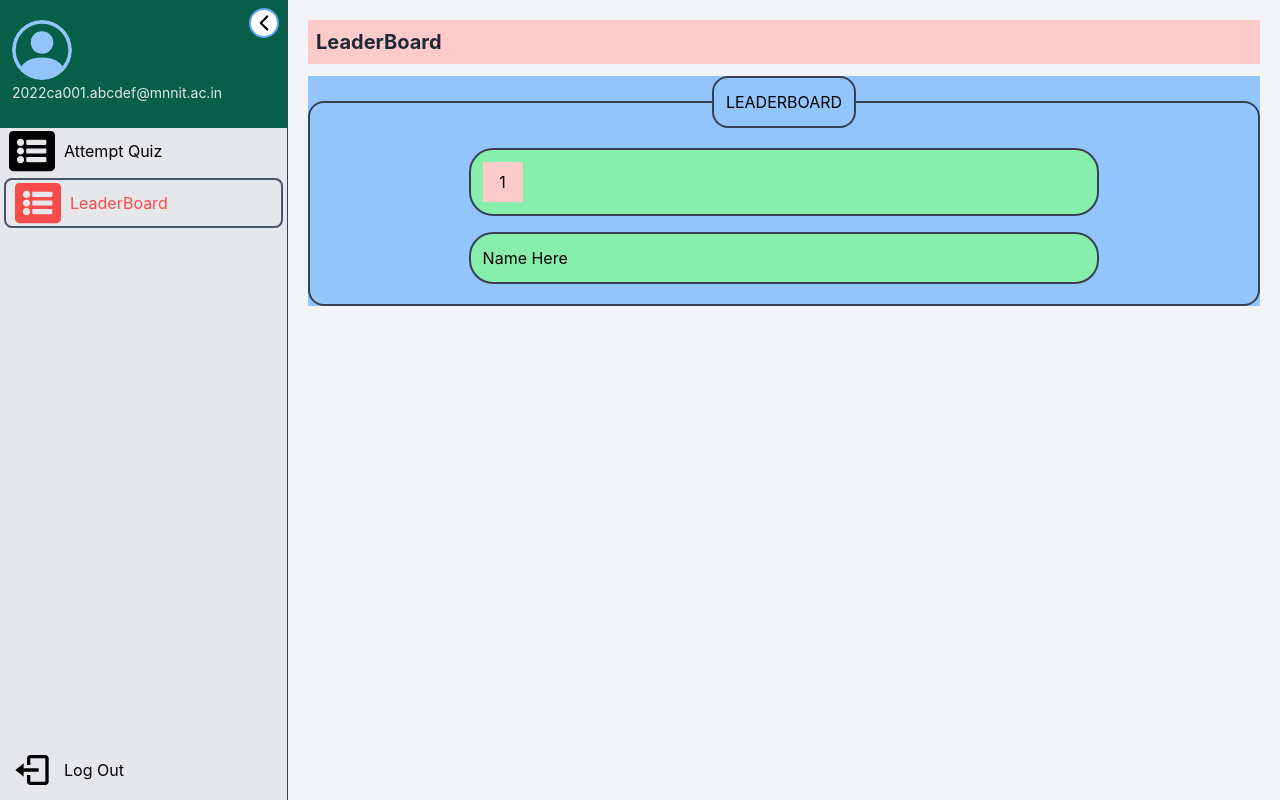
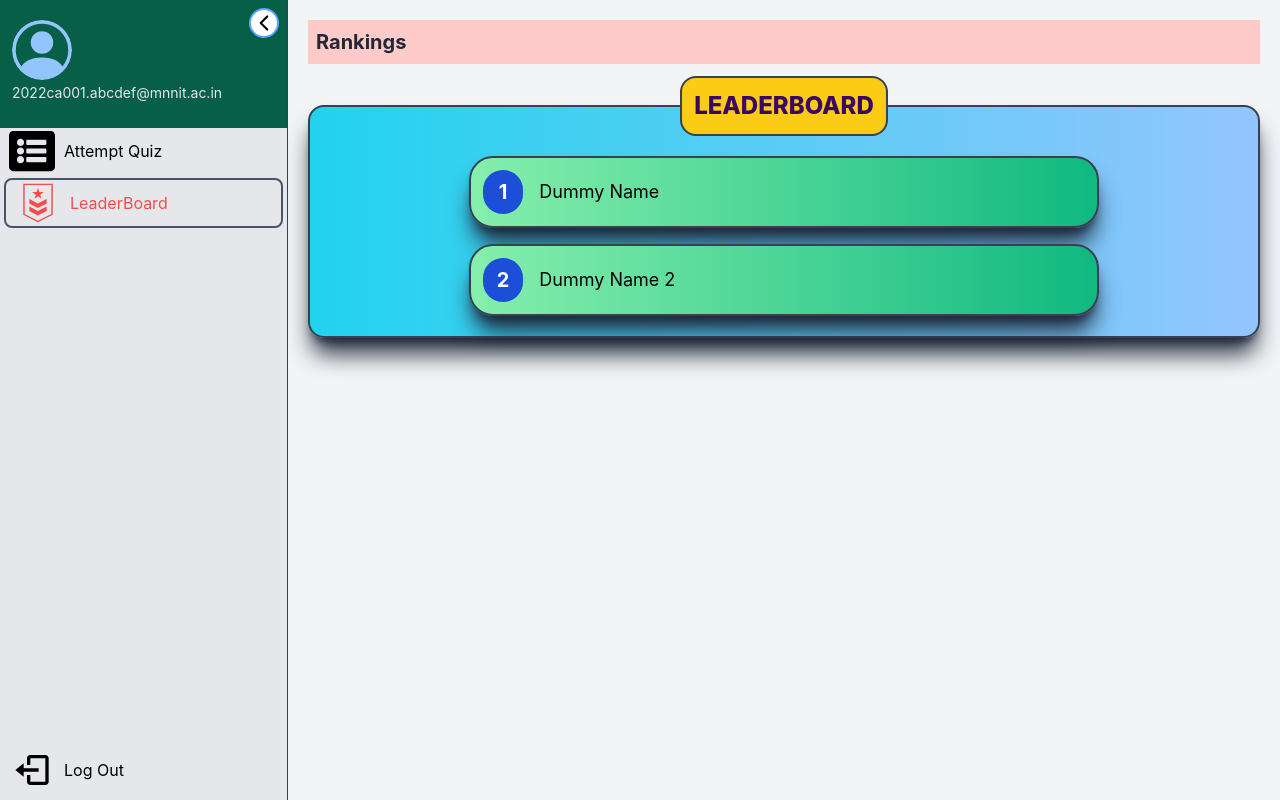
Before and after one commit to samk97/KWIZ-APP, a React (Create React App) app in the folder frontend/: page /dashboard/leaderboard in a window 1280 px wide. Built offline with nearby package versions, Linux system fonts and the light colour scheme; no server answers; sample sign-in values are in the browser's storage.

Commit message:
StudentLeaderBoard module added

```diff
--- a/frontend/src/components/StudentSideNav.js
+++ b/frontend/src/components/StudentSideNav.js
@@ -1,8 +1,7 @@
 import { NavLink, Outlet } from "react-router-dom";
 import { FiChevronLeft } from "react-icons/fi";
 import { FaListAlt } from "react-icons/fa";
-import { FaPenSquare } from "react-icons/fa";
-import { MdQuiz } from "react-icons/md";
+import { GiRank3 } from "react-icons/gi";
 import { BiLogOut } from "react-icons/bi";
 import { BsPersonCircle } from "react-icons/bs";
 import { useNavigate } from "react-router-dom";
@@ -94,7 +93,7 @@ function StudentSideNav(props) {
               <NavLink to="/dashboard/leaderboard">
                 <div className="flex justify-start items-center w-full hover:font-bold">
                   <div className="flex justify-center items-center w-16">
-                    <FaListAlt className="text-[46px] cursor-pointer"></FaListAlt>
+                    <GiRank3 className="text-[46px] cursor-pointer"></GiRank3>
                   </div>
 
                   <span
--- a/frontend/src/main_modules/StudentLeaderBoard.js
+++ b/frontend/src/main_modules/StudentLeaderBoard.js
@@ -9,27 +9,38 @@ function StudentLeaderBoard(props) {
         >
           {/* Heading */}
           <div className="w-full bg-red-200 p-2">
-            <h1 className="text-xl font-bold text-gray-800">LeaderBoard</h1>
+            <h1 className="text-xl font-bold text-gray-800">Rankings</h1>
           </div>
 
-          <div className="bg-blue-300 w-full my-3">
-            <fieldset className="flex justify-center border-2 border-gray-700 rounded-2xl p-3">
-              <legend className="text-center border-2 border-gray-700 rounded-2xl p-3">
-                LEADERBOARD
+          <div className="w-full my-3 shadow-slate-800">
+            <fieldset className="flex justify-center bg-gradient-to-r from-cyan-400 to-blue-300 border-2 border-gray-700 rounded-2xl shadow-slate-800 shadow-xl p-3">
+              <legend className="text-center text-2xl text-purple-950 font-extrabold border-2 bg-yellow-400 border-gray-700 rounded-2xl p-3">
+                <h1>LEADERBOARD</h1>
               </legend>
-
               {/* Ranking part */}
-              <div className=" w-[70%] flex flex-col">
-                {/* Single name tab */}
-                <div className="bg-green-300 border-2 border-gray-700 rounded-3xl p-3 m-2">
-                  {/* Ranking number */}
-                  <div className="flex justify-center items-center bg-red-200 w-10 h-10">
-                    <p className="">1</p>
+              <div className="w-[90%] sm:w-[70%] flex flex-col">
+                {/* Single rank + name tab */}
+                <div className="flex items-center bg-gradient-to-r from-green-300 to-emerald-500 shadow-slate-800 shadow-xl border-2 border-gray-700 rounded-3xl p-1 m-2">
+                  {/* Ranking position */}
+                  <div className="flex justify-center rounded-full items-center bg-blue-700 w-11 min-w-fit h-10 min-h-fit m-2 p-2">
+                    <p className="text-white text-xl font-bold">1</p>
+                  </div>
+                  {/* Name Section */}
+                  <div className="flex justify-start items-center w-full m-2">
+                    <p className="text-lg">Dummy Name</p>
                   </div>
                 </div>
 
-                <div className="bg-green-300 border-2 border-gray-700 rounded-3xl p-3 m-2">
-                  <p>Name Here</p>
+                {/* Single rank + name tab */}
+                <div className="flex items-center bg-gradient-to-r from-green-300 to-emerald-500 shadow-slate-800 shadow-xl border-2 border-gray-700 rounded-3xl p-1 m-2">
+                  {/* Ranking position */}
+                  <div className="flex justify-center rounded-full items-center bg-blue-700 w-11 min-w-fit h-10 min-h-fit m-2 p-2">
+                    <p className="text-white text-xl font-bold">2</p>
+                  </div>
+                  {/* Name Section */}
+                  <div className="flex justify-start items-center w-full m-2">
+                    <p className="text-lg">Dummy Name 2</p>
+                  </div>
                 </div>
               </div>
             </fieldset>
```
